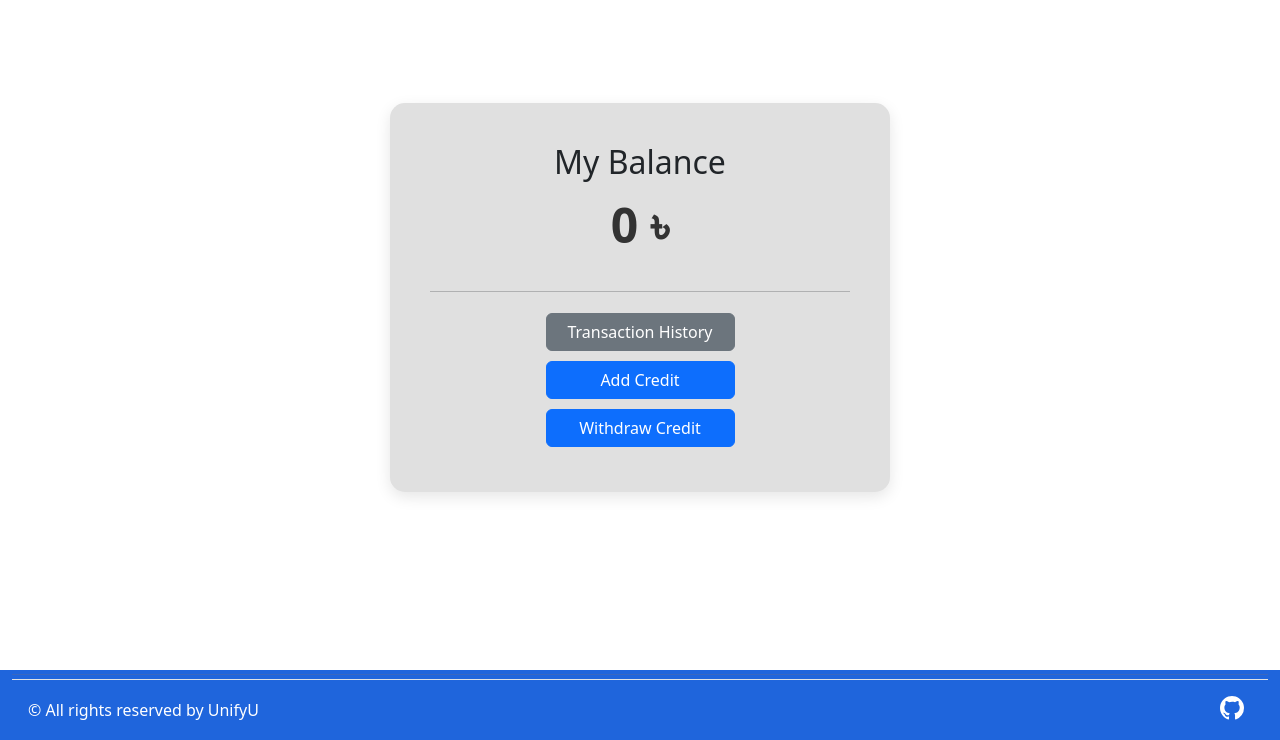
After one commit to izack05/UnifyU_project_Group07, a Flask app: page /balance in a window 1280 px wide. The commit adds this page. Shown: the part 60-800 px from the top of the page. Run offline with Flask 3, Linux system fonts and the light colour scheme; a user stored in the database is signed in; some libraries are stand-ins or nearby versions.

Commit message:
User balance column added and balance page created

```diff
--- a/app.py
+++ b/app.py
@@ -85,6 +85,7 @@ class StudentRegistration(db.Model, UserMixin):
     is_verified = db.Column(db.Boolean, default = False)
     is_staff = db.Column(db.Boolean, default = False)
     is_admin = db.Column(db.Boolean, default = False)
+    balance = db.Column(db.Integer, nullable=False, default=0)
 
 
 
@@ -628,6 +629,27 @@ def add_event():
 
 
 
+@app.route('/balance', methods=['GET', 'POST'])
+@login_required
+def balance():
+    student = StudentRegistration.query.get(current_user.id)
+    if not student:
+        return redirect(url_for('homepage'))
+
+    if request.method == 'POST':
+        try:
+            amount = int(request.form.get('amount', 0))
+            if amount > 0:
+                student.balance += amount
+                db.session.commit()
+            else:
+                flash("Enter a valid amount.", "warning")
+        except ValueError:
+            flash("Invalid input.", "warning")
+        return redirect(url_for('balance'))
+
+    return render_template('club/user_balance.html', student=student)
+
 
 
 #---------------Sanjida Routes-----------------
--- /dev/null
+++ b/templates/club/user_balance.html
@@ -0,0 +1,70 @@
+{% extends "layout/base.html" %}
+{% block content %}
+
+<!DOCTYPE html>
+<html lang="en">
+<head>
+    <meta charset="UTF-8">
+    <meta name="viewport" content="width=device-width, initial-scale=1.0">
+    <title>My Balance</title>
+    <link rel="stylesheet" href="https://cdn.jsdelivr.net/npm/bootstrap@5.3.0/dist/css/bootstrap.min.css">
+    <style>
+        body {
+            background-color: #f2f2f2;
+            font-family: Arial, sans-serif;
+        }
+
+        .balance-card {
+            max-width: 500px;
+            margin: 80px auto;
+            background-color: #e0e0e0;
+            padding: 40px;
+            border-radius: 15px;
+            box-shadow: 0 5px 15px rgba(0,0,0,0.1);
+            text-align: center;
+        }
+
+        .balance-amount {
+            font-size: 3rem;
+            font-weight: bold;
+            color: #333;
+            margin-bottom: 30px;
+        }
+
+        .btn-custom {
+            width: 45%;
+            margin: 5px;
+        }
+
+        hr {
+            border-top: 1px solid #ccc;
+            margin: 30px 0;
+        }
+    </style>
+</head>
+<body>
+
+<div class="balance-card">
+    <h2>My Balance</h2>
+    <div class="balance-amount">{{ student.balance }} ৳</div>
+
+    <hr>
+
+    <div class="d-flex justify-content-center">
+        <a href="{{ url_for('homepage') }}" class="btn btn-secondary btn-custom">Transaction History</a>
+    </div>
+    <div class="d-flex justify-content-center">
+        <a href="{{ url_for('homepage') }}" class="btn btn-primary btn-custom">Add Credit</a>
+    </div>
+    <div class="d-flex justify-content-center">
+        <a href="{{ url_for('homepage') }}" class="btn btn-primary btn-custom">Withdraw Credit</a>
+    </div>
+
+
+</div>
+
+<script src="https://cdn.jsdelivr.net/npm/bootstrap@5.3.0/dist/js/bootstrap.bundle.min.js"></script>
+</body>
+</html>
+
+{% endblock %}
--- a/templates/layout/navbar.html
+++ b/templates/layout/navbar.html
@@ -48,7 +48,7 @@
         </li> -->
         {% if current_user.is_authenticated %}
         <li class="nav-item">
-          <a class="nav-link btn btn-outline-primary mx-1" href="#" style="color: #ece3e3">Balance</a>
+            <a class="nav-link btn btn-outline-primary mx-1" href="{{ url_for('balance') }}" style="color: #ece3e3">Balance</a>
         </li>
         <li class="nav-item dropdown">
           <a class="nav-link btn btn-outline-primary mx-1 dropdown-toggle" href="#" style="color: #ece3e3" role="button" data-bs-toggle="dropdown" aria-expanded="false">
```
Also changed, not shown: migrations/versions/b0bfaf6a8359_add_balance_column_to_.py (added, +27 -0 lines), instance/users.db.
